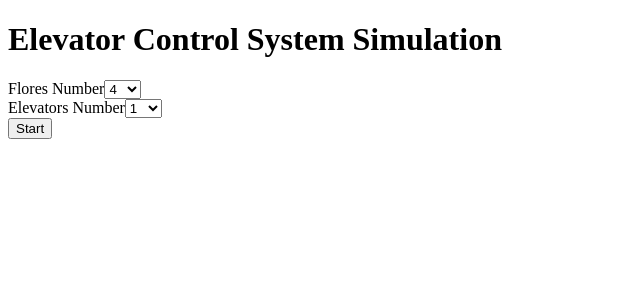
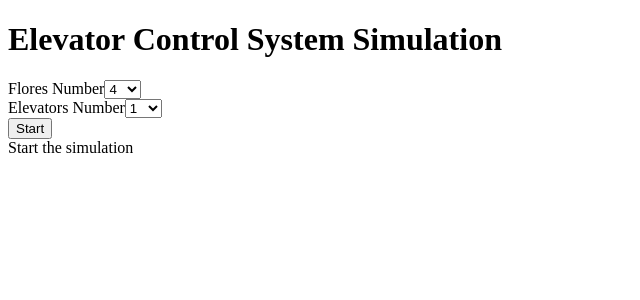
Before and after one commit to kaspiotr/Elevator-Control-System-FrontEnd-App, an Angular app: page / in a window 1280 px wide. Shown: the top 300 px of the page, without its empty margins (0-640 px from the left). Built offline with nearby package versions, Linux system fonts and the light colour scheme.

Commit message:
Display row SimulationStepDto

```diff
--- a/src/app/app.component.html
+++ b/src/app/app.component.html
@@ -16,4 +16,6 @@
   <button (click)="startSimulation()">
     Start
   </button>
+  <br>
+  <app-simulation [simulationStep]="simulationStep"></app-simulation>
 </div>
--- a/src/app/app.component.ts
+++ b/src/app/app.component.ts
@@ -1,6 +1,7 @@
 import {Component} from '@angular/core';
 import {SimulationInputDto} from './model/simulation-input.dto';
 import {SimulationService} from './services/simulation.service';
+import {SimulationStepDto} from './model/simulation-step.dto';
 
 @Component({
   selector: 'app-root',
@@ -12,13 +13,14 @@ export class AppComponent {
   flores = [...Array(11).keys()];
   elevators = [...Array(16).keys()].map(x => x + 1);
   model: SimulationInputDto = new SimulationInputDto(4, 1);
+  simulationStep: SimulationStepDto | null = null;
 
   constructor(private simulationService: SimulationService) {
   }
 
   startSimulation(): void {
-    this.simulationService.startSimulation(this.model).subscribe((data: any) => {
-      console.log(data);
+    this.simulationService.startSimulation(this.model).subscribe((data: SimulationStepDto) => {
+      this.simulationStep = data;
     });
   }
 }
--- a/src/app/app.module.ts
+++ b/src/app/app.module.ts
@@ -6,10 +6,12 @@ import { AppComponent } from './app.component';
 import {HttpClientModule} from '@angular/common/http';
 import {FormsModule} from '@angular/forms';
 import {SimulationService} from './services/simulation.service';
+import { SimulationComponent } from './simulation/simulation.component';
 
 @NgModule({
   declarations: [
-    AppComponent
+    AppComponent,
+    SimulationComponent
   ],
   imports: [
     BrowserModule,
--- /dev/null
+++ b/src/app/model/simulation-step.dto.ts
@@ -0,0 +1,3 @@
+export class SimulationStepDto {
+  // TODO fields
+}
--- a/src/app/services/simulation.service.ts
+++ b/src/app/services/simulation.service.ts
@@ -2,6 +2,7 @@ import {Injectable} from '@angular/core';
 import {HttpClient, HttpHeaders, HttpParams} from '@angular/common/http';
 import {SimulationInputDto} from '../model/simulation-input.dto';
 import {Observable} from 'rxjs';
+import {SimulationStepDto} from '../model/simulation-step.dto';
 
 @Injectable()
 export class SimulationService {
@@ -11,7 +12,7 @@ export class SimulationService {
   constructor(private http: HttpClient) {
   }
 
-  startSimulation(model: SimulationInputDto): Observable<any> {
+  startSimulation(model: SimulationInputDto): Observable<SimulationStepDto> {
     const params = new HttpParams()
       .set('storesNo', String(model.floresNumber))
       .set('elevatorsNo', String(model.elevatorsNumber));
--- /dev/null
+++ b/src/app/simulation/simulation.component.html
@@ -0,0 +1,5 @@
+<div *ngIf="!simulationStep">Start the simulation</div>
+<div *ngIf="simulationStep">
+  <!--  TODO render -->
+  {{ asJson() }}
+</div>
--- /dev/null
+++ b/src/app/simulation/simulation.component.ts
@@ -0,0 +1,22 @@
+import {Component, Input, OnInit} from '@angular/core';
+import {SimulationStepDto} from '../model/simulation-step.dto';
+
+@Component({
+  selector: 'app-simulation',
+  templateUrl: './simulation.component.html',
+  styleUrls: ['./simulation.component.scss']
+})
+export class SimulationComponent implements OnInit {
+
+  @Input() simulationStep: SimulationStepDto | null = null;
+
+  constructor() {
+  }
+
+  ngOnInit(): void {
+  }
+
+  asJson(): string {
+    return JSON.stringify(this.simulationStep);
+  }
+}
```
Also changed, not shown: src/app/simulation/simulation.component.scss (added).
